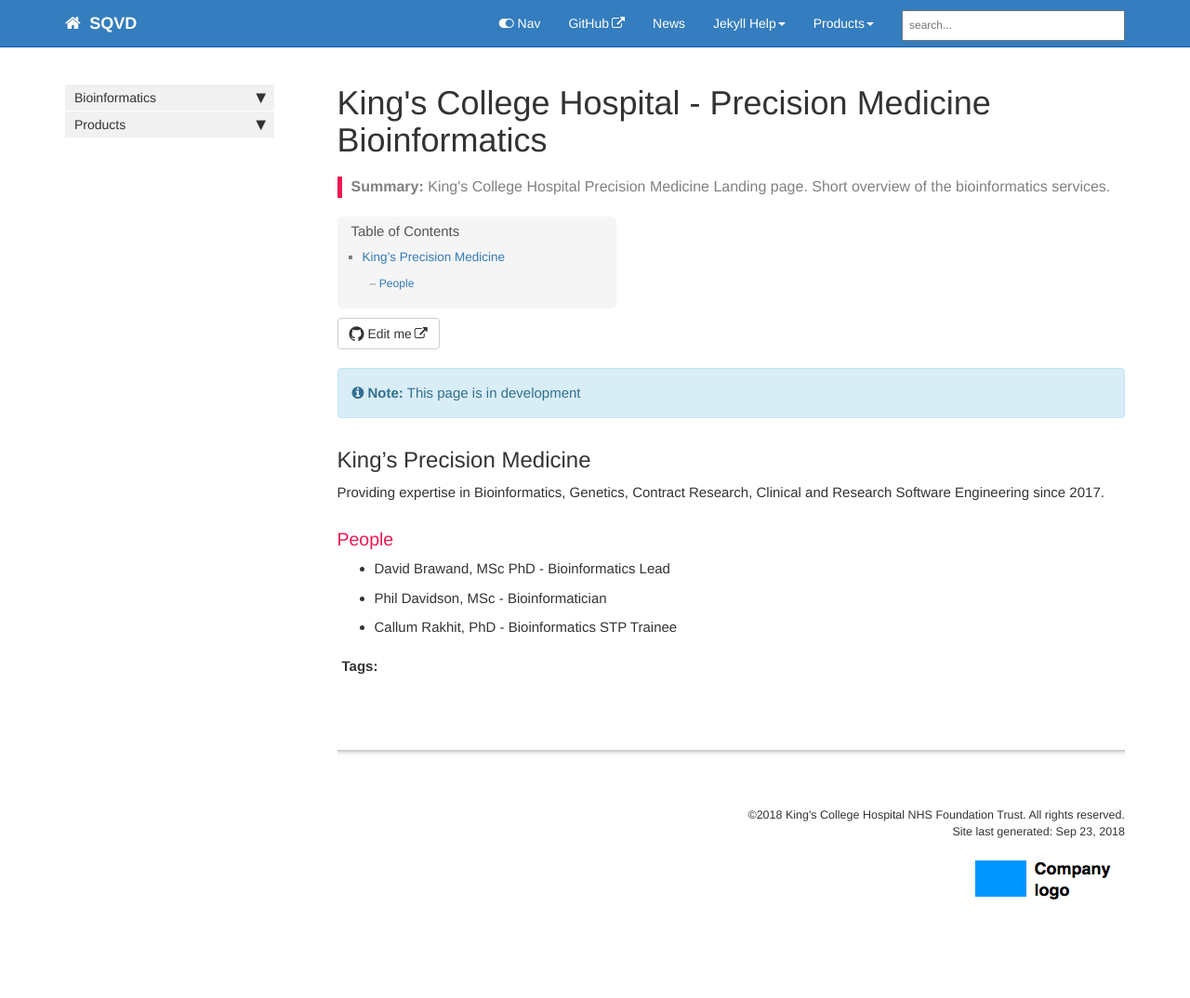
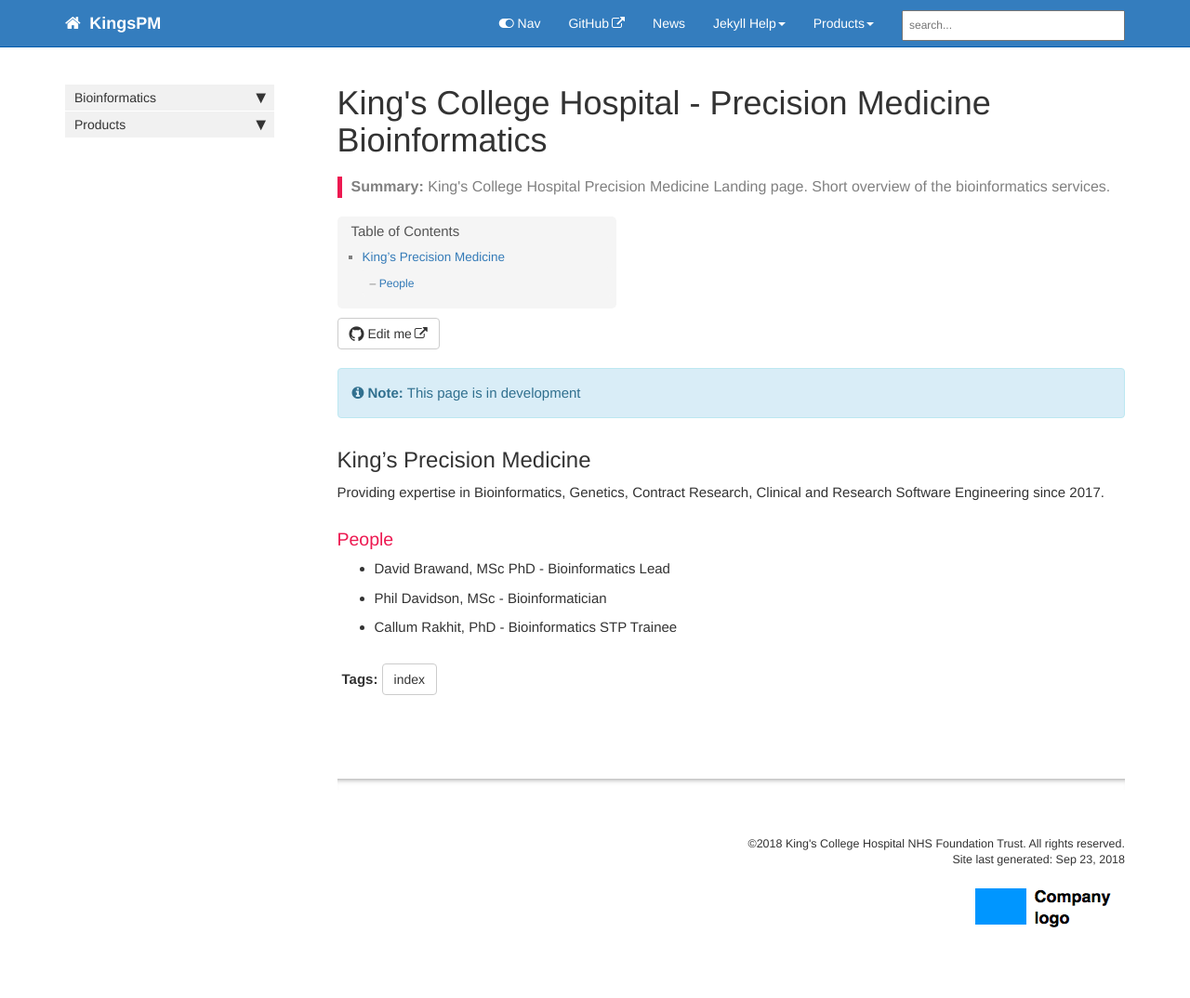
Before and after one commit to KingsPM/kingspm.github.io, a Jekyll site: the page built from index.md, in a window 1280 px wide. Shown: the whole page at 93% size. Built offline with Jekyll 4.4.1, drawn with Linux system fonts in a browser that asks for light colours; nearby versions of some CDN libraries; comment, search, counter and statistics services are not loaded; before the commit the page ends 1044 px from its top, so only the background shows below that.

Commit message:
config update

```diff
--- a/_config.yml
+++ b/_config.yml
@@ -3,16 +3,16 @@ repository: kingspm/sqvd
 output: web
 # this property is useful for conditional filtering of content that is separate from the PDF.
 
-topnav_title: SQVD
+topnav_title: KingsPM
 # this appears on the top navigation bar next to the home button
 
-site_title: SQVD - Scalable Quality and Variation Database
+site_title: King's Precision Medicine
 # this appears in the html browser tab for the site title (seen mostly by search engines, not users)
 
 company_name: King's College Hospital NHS Foundation Trust
 # this appears in the footer
 
-github_editme_path: kingspm/sqvd/blob/gh-pages/
+github_editme_path: kingspm/kingspm.github.io/blob/gh-pages/
 # if you're using Github, provide the basepath to the branch you've created for reviews, following the sample here. if not, leave this value blank.
 
 disqus_shortname:
--- a/_data/tags.yml
+++ b/_data/tags.yml
@@ -2,6 +2,7 @@
 # If you are using the createtag script, don't leave an blank line at the end of this file.
 # In other words, the last line must be the last tag in the allowed-tags list.
 allowed-tags:
+  - index
   - getting_started
   - content_types
   - navigation
--- a/index.md
+++ b/index.md
@@ -1,7 +1,7 @@
 ---
 title: "King's College Hospital - Precision Medicine Bioinformatics"
 keywords: homepage
-tags: []
+tags: [index]
 sidebar: home_sidebar
 permalink: index.html
 summary: King's College Hospital Precision Medicine Landing page. Short overview of the bioinformatics services.
```
